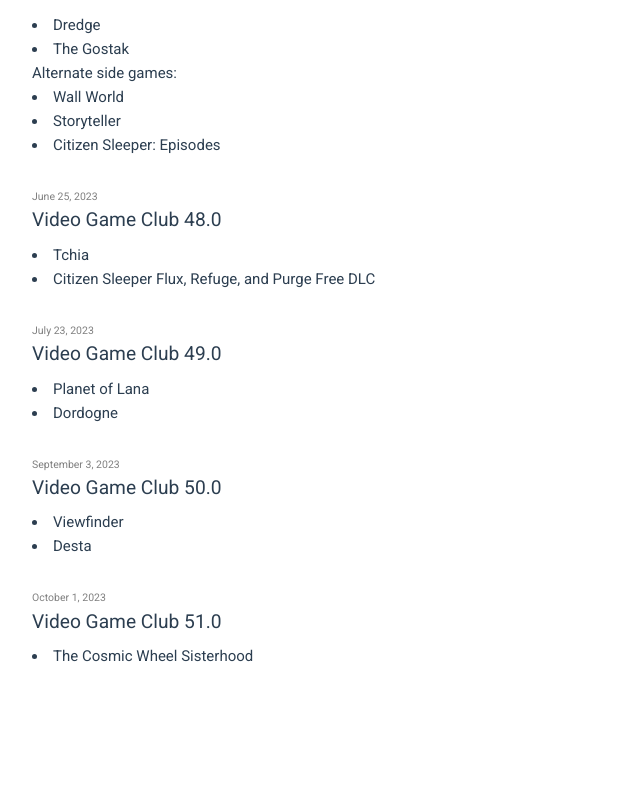
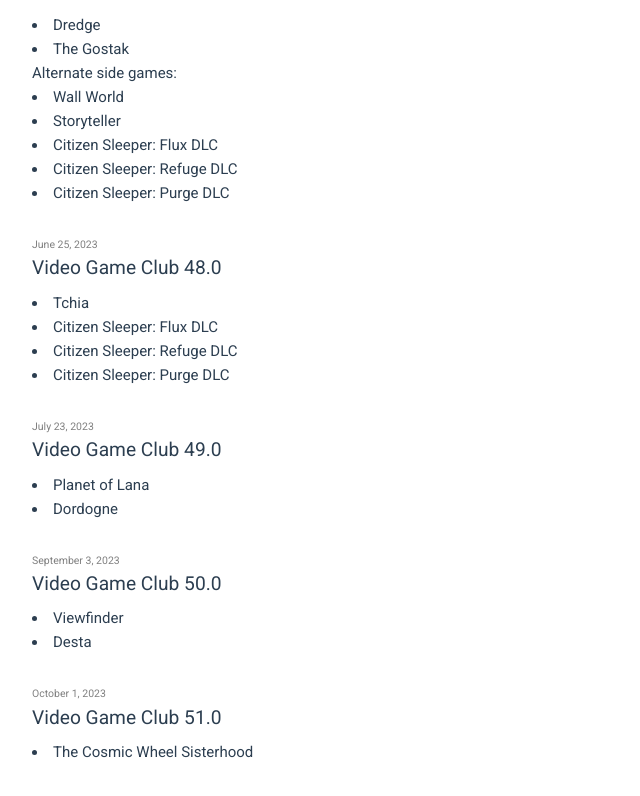
Before and after one commit to shaper/game-club, a Vue app: page / in a window 1280 px wide. Shown: the part 5483-6279 px from the top of the page, without its empty margins (0-640 px from the left). Before the commit the page ends 6183 px from the top, so only its background shows below. Built offline with nearby package versions, Linux system fonts and the light colour scheme.

Commit message:
Normalize games into their own data structure

```diff
--- a/src/assets/history.ts
+++ b/src/assets/history.ts
@@ -1,9 +1,241 @@
+type Game = {
+  name: string;
+  // TODO: steam link, playtime, picture
+}
+
+export const gameList = {
+  night_in_the_woods: {
+    name: "Night in the Woods",
+  },
+  kingdom_new_lands: {
+    name: "Kingdom: New Lands",
+  },
+  moonlighter: {
+    name: "Moonlighter",
+  },
+  return_of_the_obra_dinn: {
+    name: "Return of the Obra Dinn",
+  },
+  gris: {
+    name: "Gris",
+  },
+  aviary_attorney: {
+    name: "Aviary Attorney",
+  },
+  hypnospace_outlaw: {
+    name: "Hypnospace Outlaw",
+  },
+  transistor: {
+    name: "Transistor",
+  },
+  streets_of_rogue: {
+    name: "Streets of Rogue",
+  },
+  eliza: {
+    name: "Eliza",
+  },
+  disco_elysium: {
+    name: "Disco Elysium",
+  },
+  pokemon_sword_shield: {
+    name: "Pokemon Sword/Shield",
+  },
+  choice_of_robots: {
+    name: "Choice of Robots",
+  },
+  life_is_strange: {
+    name: "Life Is Strange",
+  },
+  a_short_hike: {
+    name: "A Short Hike",
+  },
+  the_hex: {
+    name: "The Hex",
+  },
+  nineteen_eighty_x: {
+    name: "198X",
+  },
+  kentucky_route_zero: {
+    name: "Kentucky Route Zero",
+  },
+  beglitched: {
+    name: "Beglitched",
+  },
+  a_new_life: {
+    name: "A New Life",
+  },
+  strawberry_cubes: {
+    name: "Strawberry Cubes",
+  },
+  one_shot: {
+    name: "One Shot",
+  },
+  quadrilateral_cowboy: {
+    name: "Quadrilateral Cowboy",
+  },
+  the_outer_wilds: {
+    name: "The Outer Wilds",
+  },
+  paradise_killer: {
+    name: "Paradise Killer",
+  },
+  townscaper: {
+    name: "Townscaper",
+  },
+  what_remains_of_edith_finch: {
+    name: "What Remains of Edith Finch",
+  },
+  the_last_campfire: {
+    name: "The Last Campfire",
+  },
+  hades: {
+    name: "Hades",
+  },
+  signs_of_the_sojourner: {
+    name: "Signs of the Sojourner",
+  },
+  wide_ocean_big_jacket: {
+    name: "Wide Ocean Big Jacket",
+  },
+  omori: {
+    name: "Omori",
+  },
+  if_found: {
+    name: "If Found...",
+  },
+  later_alligator: {
+    name: "Later Alligator",
+  },
+  call_of_the_sea: {
+    name: "Call of the Sea",
+  },
+  cloudpunk: {
+    name: "Cloudpunk",
+  },
+  ynglet: {
+    name: "Ynglet",
+  },
+  astalon: {
+    name: "Astalon",
+  },
+  chicory: {
+    name: "Chicory",
+  },
+  umurangi_generation: {
+    name: "Umurangi Generation",
+  },
+  psychonauts_2: {
+    name: "Psychonauts 2",
+  },
+  sable: {
+    name: "Sable",
+  },
+  inscryption: {
+    name: "Inscryption",
+  },
+  unpacking: {
+    name: "Unpacking",
+  },
+  sunshine_heavy_industries: {
+    name: "Sunshine Heavy Industries"
+  },
+  loop_hero: {
+    name: "Loop Hero",
+  },
+  life_is_strange_true_colors: {
+    name: "Life Is Strange: True Colors",
+  },
+  perfect_tides: {
+    name: "Perfect Tides",
+  },
+  tunic: {
+    name: "TUNIC",
+  },
+  citizen_sleeper: {
+    name: "Citizen Sleeper",
+  },
+  norco: {
+    name: "NORCO",
+  },
+  stray: {
+    name: "Stray",
+  },
+  the_pathless: {
+    name: "The Pathless",
+  },
+  last_call_bbs: {
+    name: "Last Call BBS",
+  },
+  immortality: {
+    name: "Immortality",
+  },
+  potionomics: {
+    name: "Potionomics",
+  },
+  return_to_monkey_island: {
+    name: "Return to Monkey Island"
+  },
+  signalis: {
+    name: "Signalis",
+  },
+  melatonin: {
+    name: "Melatonin",
+  },
+  pentiment: {
+    name: "Pentiment",
+  },
+  season_a_letter_to_the_future: {
+    name: "Season: A letter to the future",
+  },
+  dredge: {
+    name: "Dredge",
+  },
+  the_gostak: {
+    name: "The Gostak",
+  },
+  wall_world: {
+    name: "Wall World",
+  },
+  storyteller: {
+    name: "Storyteller",
+  },
+  citizen_sleeper_flux: {
+    name: "Citizen Sleeper: Flux DLC",
+  },
+  citizen_sleeper_refuge: {
+    name: "Citizen Sleeper: Refuge DLC",
+  },
+  citizen_sleeper_purge: {
+    name: "Citizen Sleeper: Purge DLC",
+  },
+  tchia: {
+    name: "Tchia",
+  },
+  planet_of_lana: {
+    name: "Planet of Lana",
+  },
+  dordogne: {
+    name: "Dordogne",
+  },
+  viewfinder: {
+    name: "Viewfinder",
+  },
+  desta: {
+    name: "Desta",
+  },
+  the_cosmic_wheel_sisterhood: {
+    name: "The Cosmic Wheel Sisterhood",
+  },
+} as const satisfies { [key: string]: Game };
+
+type GameKey = keyof typeof gameList;
+
 type Meeting = {
   date: string;
   title: string;
   location?: string;
-  games: string[];
-  alternate_side_games?: string[];
+  games: GameKey[];
+  alternate_side_games?: GameKey[];
 }
 
 export const meetings: Meeting[] = [
@@ -11,270 +243,272 @@
         "date": "2018-03-30",
         "title": "Video Game Club 1.0",
         "location": "Hinodeya Ramen",
-        "games": ["Night in the Woods"]
+        "games": ["night_in_the_woods"]
     },
     {
         "date": "2018-10-12",
         "title": "Video Game Club 2.0",
         "location": "Thai Idea",
-        "games": ["Kingdom: New Lands"]
+        "games": ["kingdom_new_lands"]
     },
     {
       "date": "2018-11-16",
       "title": "Video Game Club 3.0",
       "location": "Walter\"s",
-      "games": ["Moonlighter"]
+      "games": ["moonlighter"]
     },
     {
       "date": "2018-12-14",
       "title": "Video Game Club 4.0",
       "location": "Walter's",
-      "games": ["Return of the Obra Dinn"]
+      "games": ["return_of_the_obra_dinn"]
     },
     {
       "date": "2019-02-01",
       "title": "Video Game Club 5.0",
       "location": "City Beer Store",
-      "games": ["Gris"]
+      "games": ["gris"]
     },
     {
       "date": "2019-04-05",
       "title": "Video Game Club 6.0",
       "location": "Orenchi Beyond",
-      "games": ["Aviary Attorney"]
+      "games": ["aviary_attorney"]
     },
     {
       "date": "2019-06-27",
       "title": "Video Game Club 7.0",
       "location": "Fig and Thistle",
-      "games": ["Hypnospace Outlaw"]
+      "games": ["hypnospace_outlaw"]
     },
     {
       "date": "2019-08-07",
       "title": "Video Game Club 8.0",
       "location": "Petit Marlowe",
-      "games": ["Transistor"]
+      "games": ["transistor"]
     },
     {
       "date": "2019-09-26",
       "title": "Video Game Club 9.0",
       "location": "The Riddler",
-      "games": ["Streets of Rogue"]
+      "games": ["streets_of_rogue"]
     },
     {
       "date": "2019-10-25",
       "title": "Video Game Club 11.0",
       "location": "Sociale",
-      "games": ["Eliza"]
+      "games": ["eliza"]
     },
     {
       "date": "2019-12-13",
       "title": "Video Game Club 12.0",
       "location": "Nojo Ramen Tavern",
-      "games": ["Disco Elysium"]
+      "games": ["disco_elysium"]
     },
     {
       "date": "2020-01-13",
       "title": "Video Game Club 13.0",
       "location": "Great Gold",
-      "games": ["Pokemon Sword/Shield", "Choice of Robots"]
+      "games": ["pokemon_sword_shield", "choice_of_robots"]
     },
     {
       "date": "2020-03-12",
       "title": "Video Game Club 14.0",
       "location": "Delfina",
-      "games": ["Life Is Strange", "A Short Hike"]
+      "games": ["life_is_strange", "a_short_hike"]
     },
     {
       "date": "2020-04-24",
       "title": "Video Game Club 15.0",
-      "games": ["The Hex", "198X"]
+      "games": ["the_hex", "nineteen_eighty_x"]
     },
     {
       "date": "2020-06-19",
       "title": "Video Game Club 16.0",
-      "games": ["Kentucky Route Zero"]
+      "games": ["kentucky_route_zero"]
     },
     {
       "date": "2020-08-07",
       "title": "Video Game Club 17.0",
       "games": [
-          "Beglitched",
-          "A New Life",
-          "Strawberry Cubes",
-          "One Shot",
-          "Quadrilateral Cowboy"]
+          "beglitched",
+          "a_new_life",
+          "strawberry_cubes",
+          "one_shot",
+          "quadrilateral_cowboy"
+      ],
     },
     {
       "date": "2020-09-11",
       "title": "Video Game Club 18.0",
-      "games": ["The Outer Wilds"]
+      "games": ["the_outer_wilds"]
     },
     {
       "date": "2020-11-06",
       "title": "Video Game Club 19.0",
-      "games": ["Paradise Killer", "Townscaper"]
+      "games": ["paradise_killer", "townscaper"]
     },
     {
       "date": "2020-12-04",
       "title": "Video Game Club 20.0",
-      "games": ["What Remains of Edith Finch", "The Last Campfire"]
+      "games": ["what_remains_of_edith_finch", "the_last_campfire"]
     },
     {
       "date": "2021-01-15",
       "title": "Video Game Club 21.0",
-      "games": ["Hades"]
+      "games": ["hades"]
     },
     {
       "date": "2021-02-26",
       "title": "Video Game Club 22.0",
-      "games": ["Signs of the Sojourner", "Wide Ocean Big Jacket"]
+      "games": ["signs_of_the_sojourner", "wide_ocean_big_jacket"]
     },
     {
       "date": "2021-04-09",
       "title": "Video Game Club 23.0",
-      "games": ["Omori", "If Found..."]
+      "games": ["omori", "if_found"]
     },
     {
       "date": "2021-05-14",
       "title": "Video Game Club 24.0",
-      "games": ["Later Alligator", "Call of the Sea"]
+      "games": ["later_alligator", "call_of_the_sea"]
     },
     {
       "date": "2021-06-11",
       "title": "Video Game Club 25.0",
-      "games": ["Cloudpunk"]
+      "games": ["cloudpunk"]
     },
     {
       "date": "2021-07-16",
       "title": "Video Game Club 26.0",
-      "games": ["Ynglet", "Astalon"]
+      "games": ["ynglet", "astalon"]
     },
     {
       "date": "2021-08-22",
       "title": "Video Game Club 27.0",
-      "games": ["Chicory"]
+      "games": ["chicory"]
     },
     {
       "date": "2021-09-12",
       "title": "Video Game Club 28.0",
-      "games": ["Umurangi Generation"]
+      "games": ["umurangi_generation"]
     },
     {
       "date": "2021-10-13",
       "title": "Video Game Club 29.0",
       "location": "Poesia",
-      "games": ["Psychonauts 2"]
+      "games": ["psychonauts_2"]
     },
     {
       "date": "2021-11-14",
       "title": "Video Game Club 30.0",
-      "games": ["Sable"]
+      "games": ["sable"]
     },
     {
       "date": "2021-12-05",
       "title": "Video Game Club 31.0",
-      "games": ["Inscryption", "Unpacking"]
+      "games": ["inscryption", "unpacking"]
     },
     {
       "date": "2022-01-02",
       "title": "Video Game Club 32.0",
-      "games": ["Sunshine Heavy Industries"]
+      "games": ["sunshine_heavy_industries"]
     },
     {
       "date": "2022-01-30",
       "title": "Video Game Club 33.0",
-      "games": ["Loop Hero"]
+      "games": ["loop_hero"]
     },
     {
       "date": "2022-02-27",
       "title": "Video Game Club 34.0",
-      "games": ["Life Is Strange: True Colors"]
+      "games": ["life_is_strange_true_colors"]
     },
     {
       "date": "2022-03-27",
       "title": "Video Game Club 35.0",
-      "games": ["Perfect Tides"]
+      "games": ["perfect_tides"]
     },
     {
       "date": "2022-05-08",
       "title": "Video Game Club 36.0",
-      "games": ["TUNIC"]
+      "games": ["tunic"]
     },
     {
       "date": "2022-06-12",
       "title": "Video Game Club 37.0",
-      "games": ["Citizen Sleeper"]
+      "games": ["citizen_sleeper"]
     },
     {
       "date": "2022-07-17",
       "title": "Video Game Club 38.0",
-      "games": ["NORCO"]
+      "games": ["norco"]
     },
     {
       "date": "2022-08-21",
       "title": "Video Game Club 39.0",
-      "games": ["Stray"]
+      "games": ["stray"]
     },
     {
       "date": "2022-10-02",
       "title": "Video Game Club 40.0",
-      "games": ["The Pathless", "Last Call BBS"]
+      "games": ["the_pathless", "last_call_bbs"]
     },
     {
       "date": "2022-11-06",
       "title": "Video Game Club 41.0",
-      "games": ["Immortality"]
+      "games": ["immortality"]
     },
     {
       "date": "2022-12-04",
       "title": "Video Game Club 42.0",
-      "games": ["Potionomics"]
+      "games": ["potionomics"]
     },
     {
       "date": "2023-01-08",
       "title": "Video Game Club 43.0",
-      "games": ["Return to Monkey Island"]
+      "games": ["return_to_monkey_island"]
     },
     {
       "date": "2023-02-05",
       "title": "Video Game Club 44.0",
-      "games": ["Signalis", "Melatonin"]
+      "games": ["signalis", "melatonin"]
     },
     {
       "date": "2023-03-12",
       "title": "Video Game Club 45.0",
-      "games": ["Pentiment"]
+      "games": ["pentiment"]
     },
     {
       "date": "2023-04-16",
       "title": "Video Game Club 46.0",
-      "games": ["Season: A letter to the future"]
+      "games": ["season_a_letter_to_the_future"]
     },
     {
       "date": "2023-05-14",
       "title": "Video Game Club 47.0",
-      "games": ["Dredge", "The Gostak"],
-      "alternate_side_games": ["Wall World", "Storyteller", "Citizen Sleeper: Episodes"]
+      "games": ["dredge", "the_gostak"],
+      // TODO: were these REALLY side games <_<
+      "alternate_side_games": ["wall_world", "storyteller", "citizen_sleeper_flux", "citizen_sleeper_refuge", "citizen_sleeper_purge"]
     },
     {
       "date": "2023-06-25",
       "title": "Video Game Club 48.0",
-      "games": ["Tchia", "Citizen Sleeper Flux, Refuge, and Purge Free DLC"]
+      "games": ["tchia", "citizen_sleeper_flux", "citizen_sleeper_refuge", "citizen_sleeper_purge"]
     },
     {
       "date": "2023-07-23",
       "title": "Video Game Club 49.0",
-      "games": ["Planet of Lana", "Dordogne"]
+      "games": ["planet_of_lana", "dordogne"]
     },
     {
       "date": "2023-09-03",
       "title": "Video Game Club 50.0",
-      "games": ["Viewfinder", "Desta"]
+      "games": ["viewfinder", "desta"]
     },
     {
       "date": "2023-10-01",
       "title": "Video Game Club 51.0",
-      "games": ["The Cosmic Wheel Sisterhood"]
+      "games": ["the_cosmic_wheel_sisterhood"]
     }
 ];
--- a/src/components/GameEntry.vue
+++ b/src/components/GameEntry.vue
@@ -6,6 +6,7 @@
   games: Array,
   alternate_side_games: Array
 })
+import { gameList } from '../assets/history'
 </script>
 
 <template>
@@ -19,12 +20,12 @@
     </div>
       <h3>{{ title }}</h3>
       <li v-for="game in games">
-        {{ game }}
+        {{ gameList[game].name }}
       </li>
       <div v-if="alternate_side_games">
         Alternate side games:
         <li v-if="alternate_side_games" v-for="game in alternate_side_games">
-          {{ game }}
+          {{ gameList[game].name }}
         </li>
       </div>
     </div>
```
